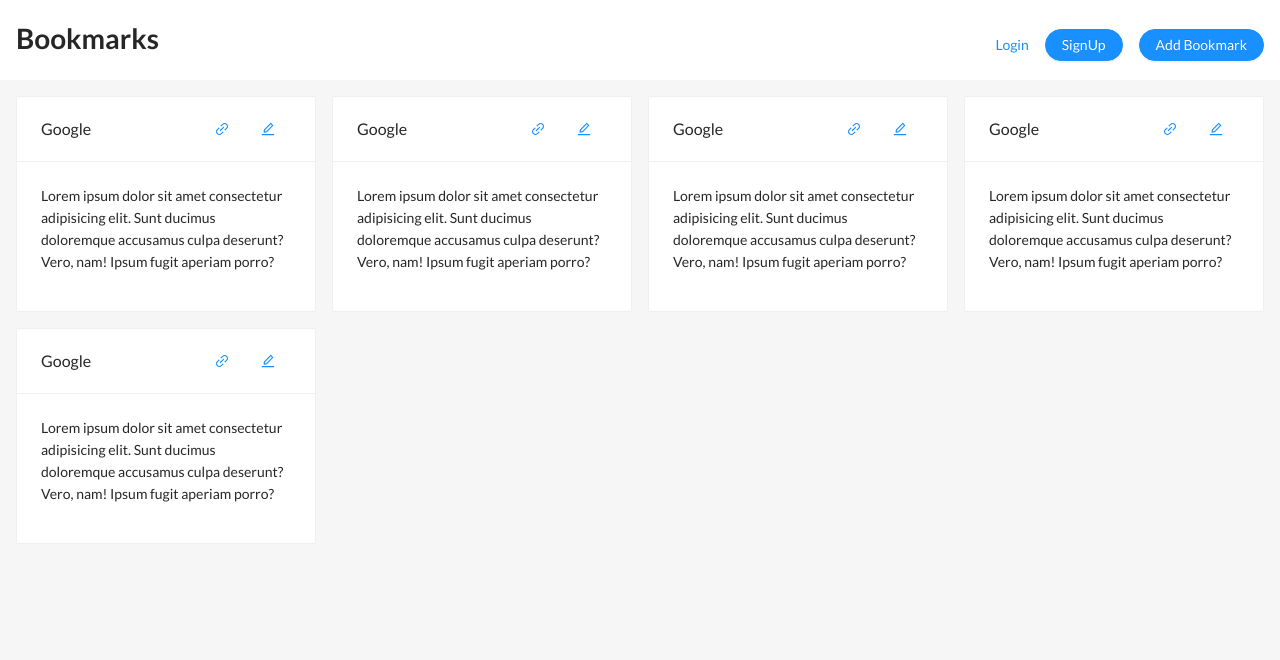
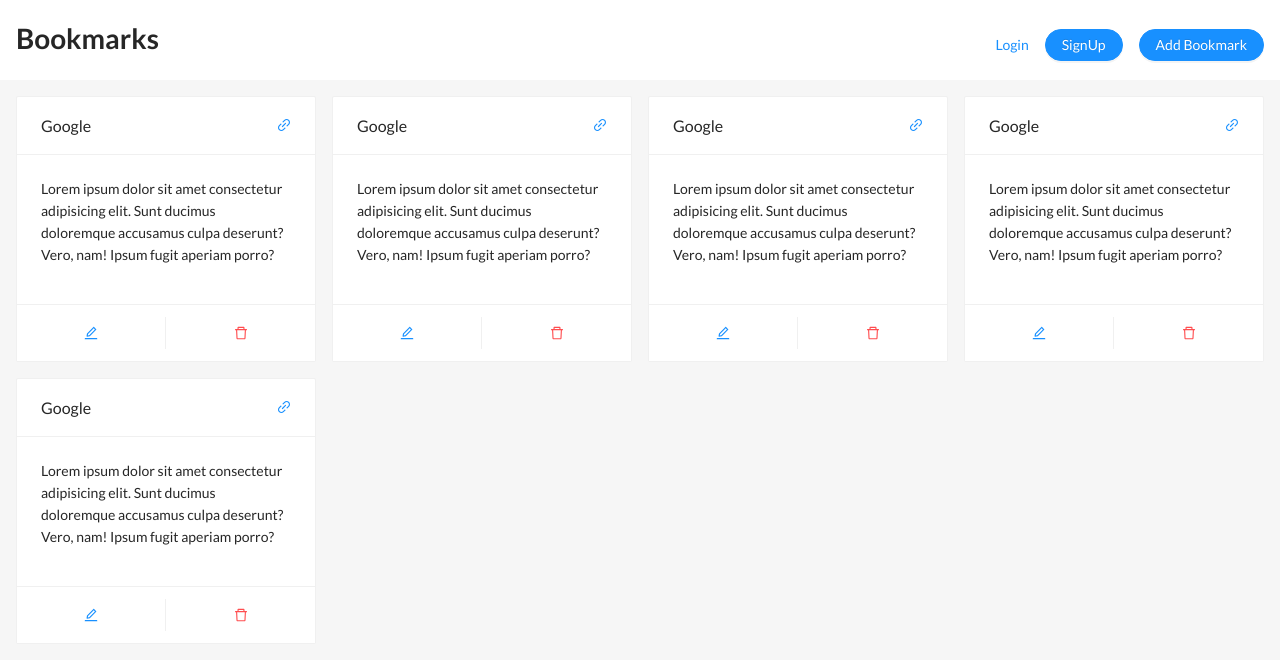
Before and after one commit to rockingrohit9639/bookmarks-api-nestjs, a React (Create React App) app in the folder client/: page / in a window 1280 px wide. Shown: the top 660 px of the page. Built offline with nearby package versions, Linux system fonts and the light colour scheme.

Commit message:
added action buttons

```diff
--- a/client/src/Components/Bookmark/Bookmark.tsx
+++ b/client/src/Components/Bookmark/Bookmark.tsx
@@ -1,7 +1,7 @@
 import { Button, Card, Form, Input, Modal } from 'antd';
 import React, { useState } from 'react';
 import './Bookmark.css';
-import { LinkOutlined, EditOutlined } from '@ant-design/icons';
+import { LinkOutlined, EditOutlined, DeleteOutlined } from '@ant-design/icons';
 
 const Bookmark: React.FC = () => {
   const [visible, setVisible] = useState<boolean>(false);
@@ -17,11 +17,16 @@ const Bookmark: React.FC = () => {
             <a href="http://google.com" target="_blank" rel="noreferrer">
               <LinkOutlined />
             </a>
-            <Button type="link" onClick={() => setVisible(true)}>
-              <EditOutlined />
-            </Button>
           </div>
         }
+        actions={[
+          <Button type="link" onClick={() => setVisible(true)}>
+            <EditOutlined />
+          </Button>,
+          <Button type="link" danger>
+            <DeleteOutlined />
+          </Button>,
+        ]}
         style={{ width: 300 }}
       >
         <p>
```
